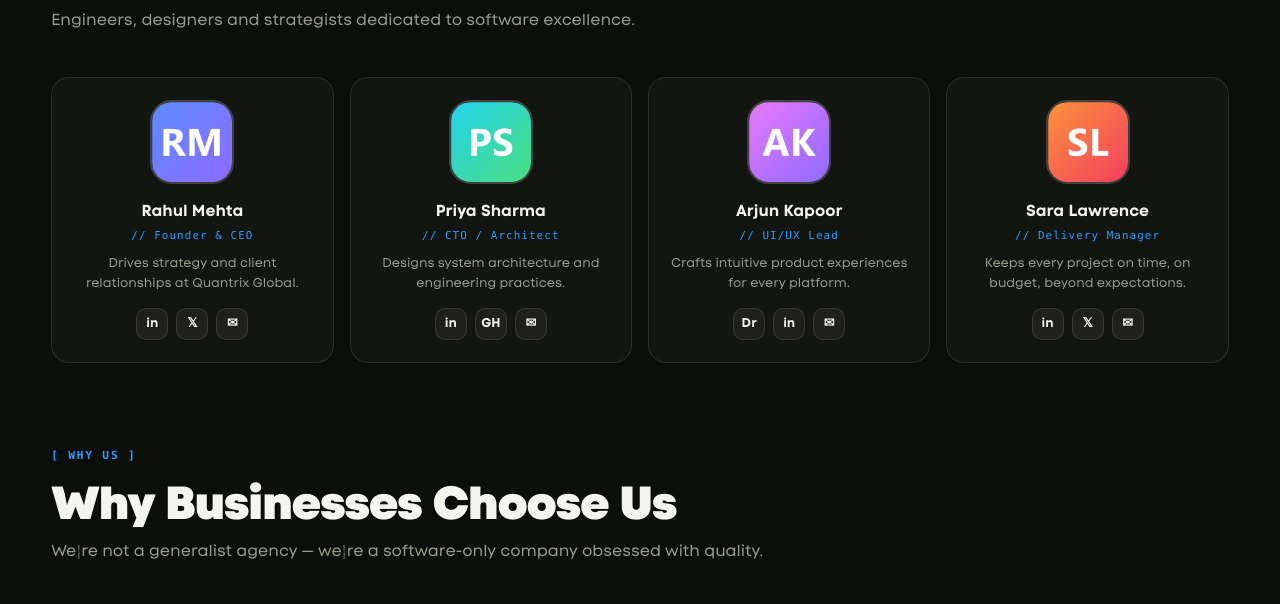
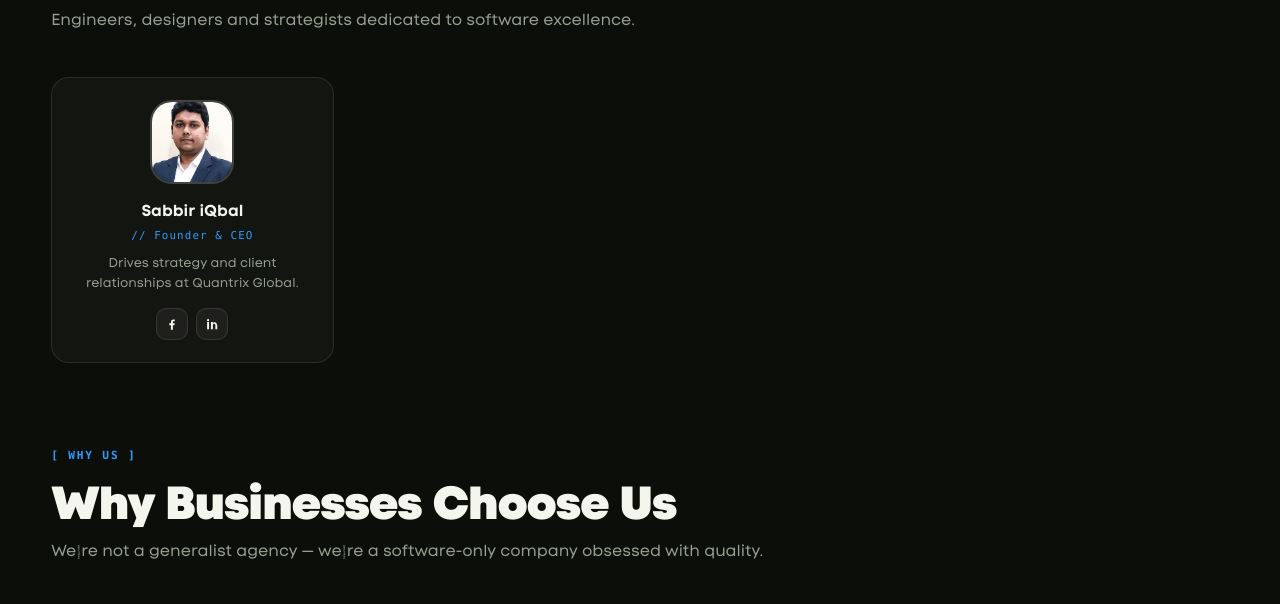
Before and after one commit to sabbiriqbal/Website_Quantrix_Global, a plain HTML site: page index.html in a window 1280 px wide. Shown: the part 2803-3407 px from the top of the page. Drawn offline with Linux system fonts and the light colour scheme.

```diff
--- a/assets/css/style.css
+++ b/assets/css/style.css
@@ -273,6 +273,7 @@ section{padding:84px 0;position:relative}
   background:rgba(255,255,255,.03);border:1px solid var(--card-brd);transition:.3s;
 }
 .team-card:hover{border-color:rgba(47,155,255,.4);transform:translateY(-6px)}
+.team-card:only-child{max-width:320px;margin:0 auto}
 .avatar{
   width:84px;height:84px;border-radius:22px;margin:0 auto 14px;object-fit:cover;
   border:2px solid rgba(255,255,255,.2);transition:.3s;
@@ -287,6 +288,7 @@ section{padding:84px 0;position:relative}
   background:rgba(255,255,255,.05);border:1px solid var(--card-brd);transition:.22s;
 }
 .team-social a:hover{background:var(--acc);color:#fff}
+.team-social svg{display:block}
 
 /* why us */
 .why-grid{display:grid;grid-template-columns:repeat(3,1fr);gap:16px}
--- a/index.html
+++ b/index.html
@@ -214,32 +214,14 @@
     </div>
     <div class="team-grid">
       <div class="team-card reveal">
-        <img class="avatar" src="assets/img/avatars/avatar-rm.png" alt="Rahul Mehta">
-        <h4>Rahul Mehta</h4>
+        <img class="avatar" src="assets/img/avatars/avatar-si.jpg" alt="Sabbir iQbal">
+        <h4>Sabbir iQbal</h4>
         <div class="role">// Founder &amp; CEO</div>
         <p>Drives strategy and client relationships at Quantrix Global.</p>
-        <div class="team-social"><a href="#" aria-label="LinkedIn">in</a><a href="#" aria-label="X">𝕏</a><a href="#" aria-label="Email">✉</a></div>
-      </div>
-      <div class="team-card reveal">
-        <img class="avatar" src="assets/img/avatars/avatar-ps.png" alt="Priya Sharma">
-        <h4>Priya Sharma</h4>
-        <div class="role">// CTO / Architect</div>
-        <p>Designs system architecture and engineering practices.</p>
-        <div class="team-social"><a href="#" aria-label="LinkedIn">in</a><a href="#" aria-label="GitHub">GH</a><a href="#" aria-label="Email">✉</a></div>
-      </div>
-      <div class="team-card reveal">
-        <img class="avatar" src="assets/img/avatars/avatar-ak.png" alt="Arjun Kapoor">
-        <h4>Arjun Kapoor</h4>
-        <div class="role">// UI/UX Lead</div>
-        <p>Crafts intuitive product experiences for every platform.</p>
-        <div class="team-social"><a href="#" aria-label="Dribbble">Dr</a><a href="#" aria-label="LinkedIn">in</a><a href="#" aria-label="Email">✉</a></div>
-      </div>
-      <div class="team-card reveal">
-        <img class="avatar" src="assets/img/avatars/avatar-sl.png" alt="Sara Lawrence">
-        <h4>Sara Lawrence</h4>
-        <div class="role">// Delivery Manager</div>
-        <p>Keeps every project on time, on budget, beyond expectations.</p>
-        <div class="team-social"><a href="#" aria-label="LinkedIn">in</a><a href="#" aria-label="X">𝕏</a><a href="#" aria-label="Email">✉</a></div>
+        <div class="team-social">
+          <a href="#" aria-label="Facebook"><svg viewBox="0 0 24 24" width="14" height="14" fill="currentColor"><path d="M13.5 22v-8h2.7l.4-3.2h-3.1V8.75c0-.93.26-1.56 1.59-1.56h1.7V4.32c-.3-.04-1.3-.13-2.48-.13-2.45 0-4.13 1.5-4.13 4.24v2.37H7.4v3.2h2.78V22h3.32z"/></svg></a>
+          <a href="#" aria-label="LinkedIn"><svg viewBox="0 0 24 24" width="14" height="14" fill="currentColor"><path d="M6.94 8.5H3.62V21h3.32V8.5zM5.28 3.5a1.93 1.93 0 1 0 0 3.86 1.93 1.93 0 0 0 0-3.86zM20.5 13.57c0-3.12-1.67-4.57-3.9-4.57-1.8 0-2.6.99-3.05 1.68V8.5h-3.32c.04.91 0 12.5 0 12.5h3.32v-6.98c0-.36.03-.73.14-.99.29-.73.94-1.48 2.04-1.48 1.44 0 2.02 1.09 2.02 2.68V21h3.32v-7.43z"/></svg></a>
+        </div>
       </div>
     </div>
   </div>
```
Also changed, not shown: google460a03589ada4b37.html (added, +1 -0 lines), assets/img/avatars/avatar-si.jpg (added), assets/img/logo-mark.svg.
